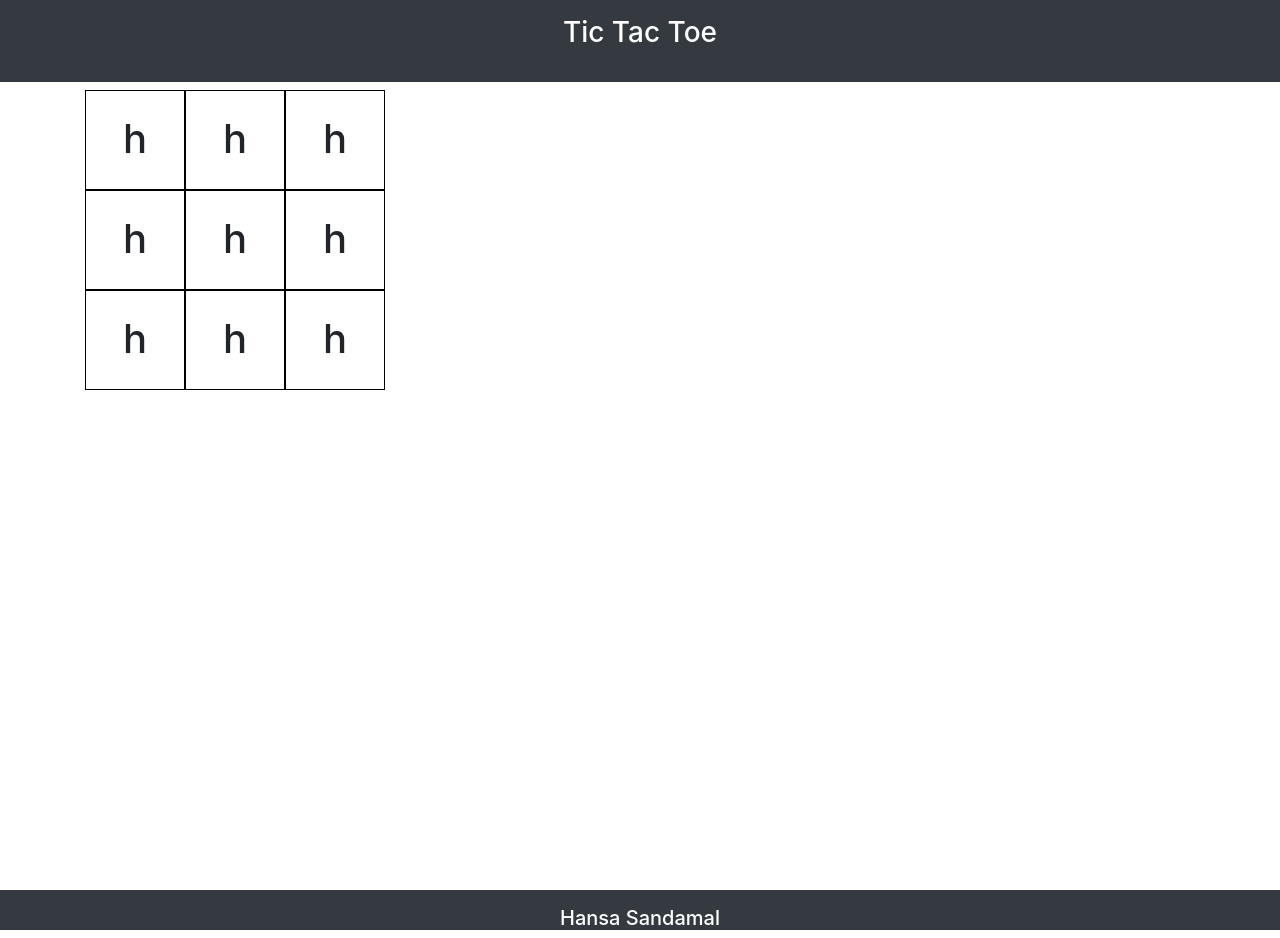
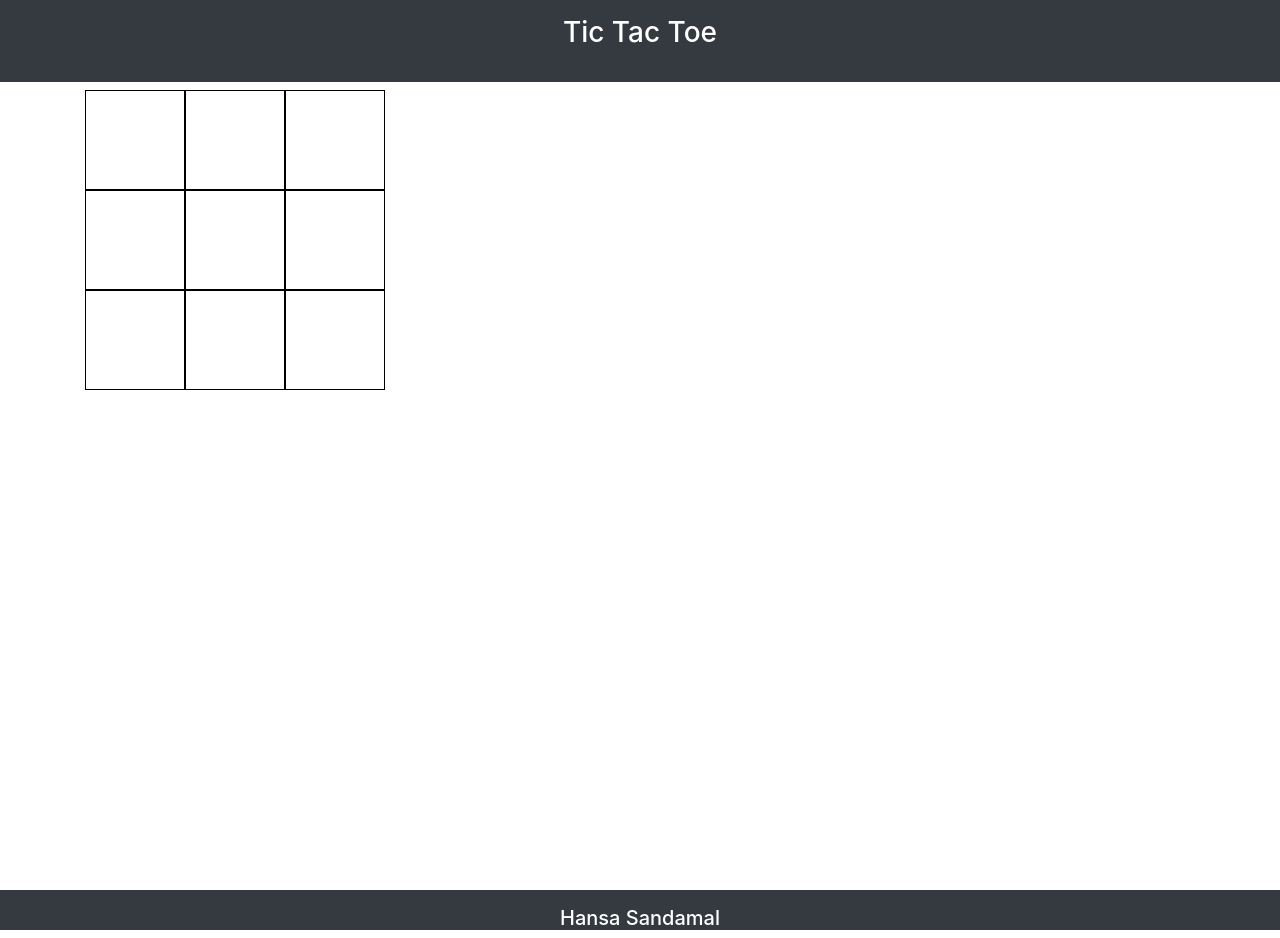
Before and after one commit to HansaSandamal/tic-toc-toe_app, a React (Create React App) app: page / in a window 1280 px wide. Built offline with nearby package versions, Linux system fonts and the light colour scheme.

Commit message:
Create x o logic

```diff
--- a/package.json
+++ b/package.json
@@ -11,7 +11,7 @@
     "@types/react": "^17.0.6",
     "@types/react-dom": "^17.0.5",
     "bootstrap": "^4.6.0",
-    "node-sass": "^6.0.0",
+    "node-sass": "^4.14.1",
     "react": "^17.0.2",
     "react-bootstrap": "^1.6.0",
     "react-dom": "^17.0.2",
--- a/src/App.tsx
+++ b/src/App.tsx
@@ -6,6 +6,7 @@ import Header from "./layouts/Header";
 import Footer from "./layouts/Footer";
 import Game from "./view/Game";
 
+import './assetes/Main.scss';
 
 
 function App() {
@@ -13,6 +14,7 @@ function App() {
     <div className="App">
        <Header/>
         <Game/>
+
         <Footer/>
     </div>
   );
--- a/src/assetes/components/_square.scss
+++ b/src/assetes/components/_square.scss
@@ -1,5 +1,5 @@
 .square{
-  background-color: blue;
+  background-color: #ff008c;
   font-size: 2em;
-  border: 1px solid black;
+  border: 2px solid black;
 }
--- a/src/components/Board.tsx
+++ b/src/components/Board.tsx
@@ -1,29 +1,34 @@
-import React from "react";
+import React, {useState} from "react";
 import './Square';
 import {Container,Col,Row} from "react-bootstrap";
 import Square from "./Square";
 
+
 const Board:React.FC=()=>{
+    const [isChanceOfX, setIsChanceOfX] = useState(true);
+
     return(
             <Container className="m-auto">
                 <Row>
                     <Col xs={12}>
-                   <Square/>
-                   <Square/>
-                   <Square/>
+                        <Square isChanceOfX={isChanceOfX} setIsChanceOfX={setIsChanceOfX}/>
+                        <Square isChanceOfX={isChanceOfX} setIsChanceOfX={setIsChanceOfX}/>
+                        <Square isChanceOfX={isChanceOfX} setIsChanceOfX={setIsChanceOfX}/>
                     </Col>
                     <Col xs={12}>
-                   <Square/>
-                   <Square/>
-                   <Square/>
+                        <Square isChanceOfX={isChanceOfX} setIsChanceOfX={setIsChanceOfX}/>
+                        <Square isChanceOfX={isChanceOfX} setIsChanceOfX={setIsChanceOfX}/>
+                        <Square isChanceOfX={isChanceOfX} setIsChanceOfX={setIsChanceOfX}/>
                     </Col>
                     <Col xs={12}>
-                   <Square/>
-                   <Square/>
-                   <Square/>
+                        <Square isChanceOfX={isChanceOfX} setIsChanceOfX={setIsChanceOfX}/>
+                        <Square isChanceOfX={isChanceOfX} setIsChanceOfX={setIsChanceOfX}/>
+                        <Square isChanceOfX={isChanceOfX} setIsChanceOfX={setIsChanceOfX}/>
                     </Col>
                 </Row>
             </Container>
+
+
     )
 }
 export default Board;
--- a/src/components/Square.tsx
+++ b/src/components/Square.tsx
@@ -1,10 +1,27 @@
-import React from "react";
+import React, {useState} from "react";
 
-const Square:React.FC=()=>{
+type SquareProps = {
+    isChanceOfX: boolean;
+    setIsChanceOfX: (value: boolean) => void;
+}
+
+const Square:React.FC<SquareProps>=(props)=>{
+    const {isChanceOfX, setIsChanceOfX} = props;
+    const [value, setValue] = useState(" ");
+
+    const handleClick = () => {
+        if(value !== " ") {
+            return;
+        }
+        setValue(isChanceOfX ? "X" : "O");
+        setIsChanceOfX(!isChanceOfX);
+    }
+
     return(
-        <div style={{width: '100px', height: '100px', border: '1px solid black'}}
+
+        <div onClick={handleClick} style={{width: '100px', height: '100px', border: '1px solid black'}}
              className="pt-4 m-0 float-left">
-            <span className="h1">h</span>
+            <span className="h1">{value}</span>
         </div>
     )
 }
--- a/src/view/Game.tsx
+++ b/src/view/Game.tsx
@@ -1,6 +1,6 @@
 import React from "react";
 
-import Square from "../components/Square";
+
 import Board from "../components/Board";
 const Game:React.FC=()=>{
     return(
```
Also changed, not shown: src/view/Home.tsx (added, +16 -0 lines), 1 other file (tests, documents, lock files or other folders). Lines whose indentation alone changed are shown as unchanged.
